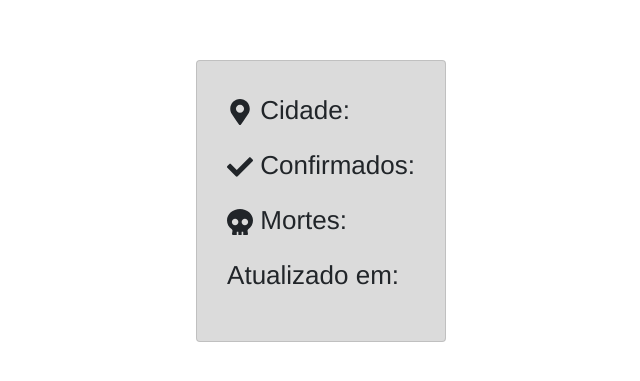
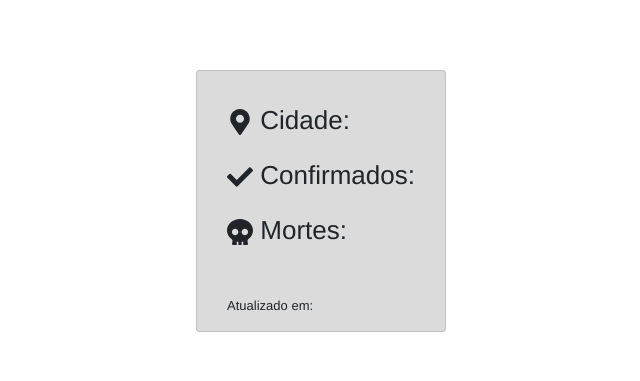
Before and after one commit to gusteycamargo/corona-view, a React (Create React App) app: page / in a window 1280 px wide. Shown: the part 199-580 px from the top of the page, without its empty margins (319-959 px from the left). Built offline with nearby package versions, Linux system fonts and the light colour scheme; no server answers.

Commit message:
Adiciona método para capturar localização do usuário

```diff
--- a/package.json
+++ b/package.json
@@ -8,6 +8,7 @@
     "@testing-library/user-event": "^7.1.2",
     "axios": "^0.19.2",
     "bootstrap": "^4.4.1",
+    "cep-promise": "^3.0.9",
     "react": "^16.13.1",
     "react-dom": "^16.13.1",
     "react-icons": "^3.10.0",
--- a/src/App.css
+++ b/src/App.css
@@ -21,5 +21,17 @@
 
 .card {
   background-color: #dbdbdb;
-  padding: 30px;
+  padding: 0 30px;
+  padding-top: 30px;
+  display: flex;
+  justify-content: space-between;
+  flex-direction: column;
 }
+
+.footer {
+  margin-top: 30px;
+}
+
+.footer p {
+  font-size: 13px;
+}
--- a/src/App.js
+++ b/src/App.js
@@ -3,37 +3,72 @@ import React, { useEffect, useState } from 'react';
 import './App.css';
 import './styles/global.css';
 import axios from 'axios';
+import cep from 'cep-promise'
 import { FaSkull, FaMapMarkerAlt, FaCheck } from 'react-icons/fa';
 
 function App() {
   const [arrayCorona, setArrayCorona] = useState([]);
+  const [coords, setCoords] = useState({});
 
   useEffect(() => {
-    async function retrieveData() {
-      await axios.get("https://brasil.io/api/dataset/covid19/caso/data?is_last=True&state=PR&city=Paranaguá")
+    navigator.geolocation.getCurrentPosition(
+      (position) => {
+        const { latitude, longitude} = position.coords;
+        setCoords({
+          latitude,
+          longitude
+        });
+      },
+      (err) => {
+        console.log(err);
+      },
+      {
+        timeout: 30000,
+      }
+    )
+  }, []);
+
+  useEffect(() => {
+    async function getCity() {
+      const key = process.env.REACT_APP_KEY_API;
+
+      await axios.get(`https://us1.locationiq.com/v1/reverse.php?key=${key}&lat=${coords.latitude}&lon=${coords.longitude}&format=json`)
       .then(function (response) {
-          setArrayCorona(response.data.results[0]);
-          console.log(response.data.results[0]);
-
+          cep(response.data.address.postcode)
+          .then(function(response) {
+            retrieveData(response.city, response.state);
+          });
       })
       .catch(function (error) {
           console.log(error)
       });
     }
 
-    retrieveData();
-  }, []);
+    getCity();
+  }, [coords]);
 
 
-
+  async function retrieveData(city, state) {
+    await axios.get(`https://brasil.io/api/dataset/covid19/caso/data?is_last=True&state=${state}&city=${city}`)
+    .then(function (response) {
+        setArrayCorona(response.data.results[0]);
+    })
+    .catch(function (error) {
+        console.log(error)
+    });
+  }
 
   return (
     <div className="container-fluid">
       <div className="card">
-        <p> <FaMapMarkerAlt/> Cidade: {arrayCorona.city}</p>
-        <p> <FaCheck/> Confirmados: {arrayCorona.confirmed}</p>
-        <p> <FaSkull/> Mortes: {arrayCorona.deaths}</p>
-        <p>Atualizado em: {arrayCorona.date}</p>
+        <div>
+          <p> <FaMapMarkerAlt/> Cidade: {arrayCorona.city}</p>
+          <p> <FaCheck/> Confirmados: {arrayCorona.confirmed}</p>
+          <p> <FaSkull/> Mortes: {arrayCorona.deaths}</p>
+        </div>
+        <div className="footer">
+          <p>Atualizado em: {arrayCorona.date}</p>
+        </div>
       </div>
     </div>
   );
```
Also changed, not shown: 1 other file (tests, documents, lock files or other folders).
